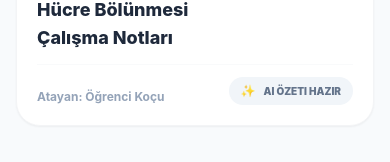
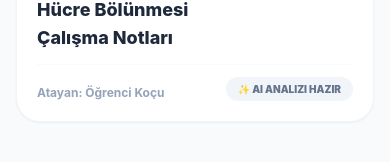
Before and after one commit to irfanunaal-eng/brainmate-app, a React Native app: screen /TasksScreen in a window 390 px wide. Shown: the part 138-300 px from the top of the page. Built offline with nearby package versions, Linux system fonts and the light colour scheme.

Commit message:
feat: enabled physical task deletion functionality dynamically mapping structural intercept scopes rendering garbage action globally natively cleanly reliably organically seamlessly correctly intuitively safely

```diff
--- a/screens/TasksScreen.tsx
+++ b/screens/TasksScreen.tsx
@@ -250,6 +250,20 @@ export function TasksScreen({ navigation, route }: any) {
     }
   };
 
+  const handleDeleteTask = (id: string, title: string) => {
+    Alert.alert('Görevi Sil', `'${title}' isimli görevi iptal edip tamamen silmek istediğinize emin misiniz? Öğrencinin panelinden de anında kalkacaktır.`, [
+       { text: 'İptal', style: 'cancel' },
+       { text: 'Sil', style: 'destructive', onPress: async () => {
+           const updated = tasks.filter(t => t.id !== id);
+           setTasks(updated);
+           if (viewingTask?.id === id) setViewingTask(null);
+           try {
+              await AsyncStorage.setItem(`@tasks_logs_${resolvedStudentId}`, JSON.stringify(updated));
+           } catch(e) {}
+       }}
+    ]);
+  };
+
   // Filter logic: Parent and Student sees all tasks. Role users see only their OWN tasks.
   const visibleTasks = (userRole === 'student' || userRole === 'parent')
     ? tasks
@@ -469,9 +483,18 @@ export function TasksScreen({ navigation, route }: any) {
                          </View>
                          <View className="flex-row justify-between items-end border-t border-gray-50 pt-3">
                             <Text className="font-bold text-slate-400 text-xs">Atayan: {task.assignedByRole}</Text>
-                            <View className="flex-row items-center bg-slate-100 p-1.5 px-3 rounded-full">
-                               <Text className="text-xs mr-2">✨</Text>
-                               <Text className="font-black text-slate-500 text-[10px] uppercase">AI Özeti Hazır</Text>
+                            <View className="flex-row items-center space-x-2">
+                               {canWrite && (
+                                  <TouchableOpacity
+                                     onPress={(e) => { e.stopPropagation(); handleDeleteTask(task.id, task.title); }}
+                                     className="bg-red-50 p-1.5 px-3 rounded-full mr-2 flex-row items-center"
+                                  >
+                                     <Text className="text-[10px] uppercase font-black text-red-500">🗑️ Sil</Text>
+                                  </TouchableOpacity>
+                               )}
+                               <View className="flex-row items-center bg-slate-100 p-1.5 px-3 rounded-full">
+                                  <Text className="font-black text-slate-500 text-[10px] uppercase">✨ AI Analizi Hazır</Text>
+                               </View>
                             </View>
                          </View>
                       </TouchableOpacity>
```
